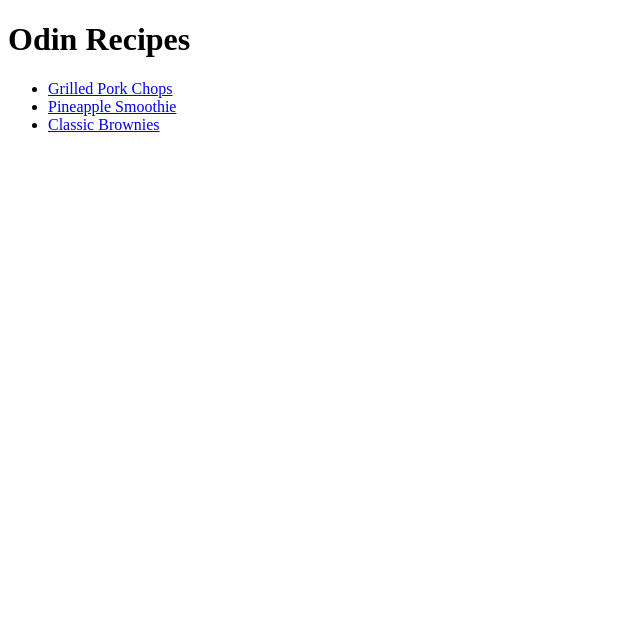
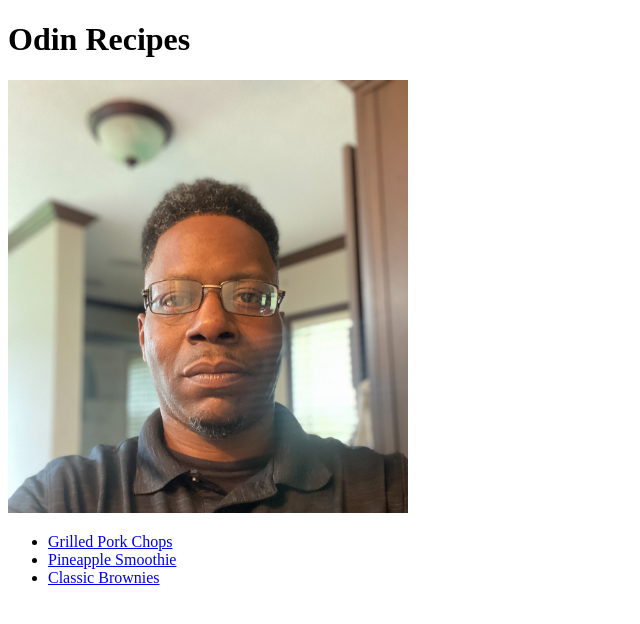
Before and after one commit to earnestabromjr/odin-recipes, a plain HTML site: page index.html in a window 1280 px wide. Shown: the whole page, without its empty margins (0-640 px from the left). Drawn offline with Linux system fonts and the light colour scheme.

Commit message:
Show image of myself and modified index.html

```diff
--- a/index.html
+++ b/index.html
@@ -8,6 +8,7 @@
 
 <body>
     <h1>Odin Recipes</h1>
+    <p><img src="imgs/myFaceShot.jpg" width="400" alt="Screenshot of my face"></p>
     <ul>
         <li><a href="recipes/grilled_chops.html">Grilled Pork Chops</a></li>
         <li><a href="recipes/pineappleSmoothie.html">Pineapple Smoothie</a></li>
```
Also changed, not shown: imgs/myFaceShot.jpg (added).
